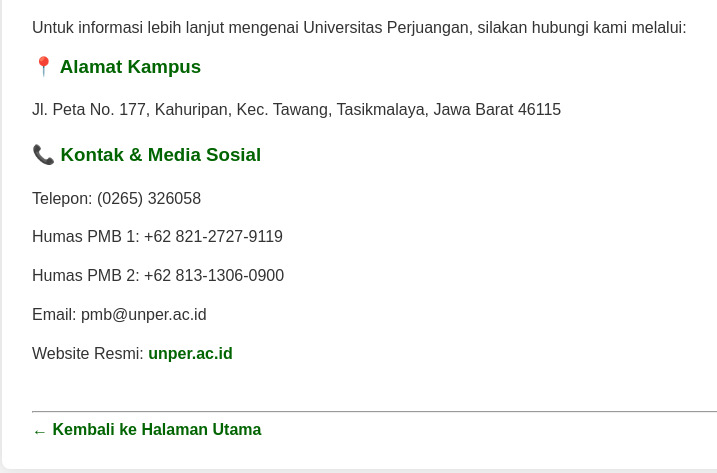
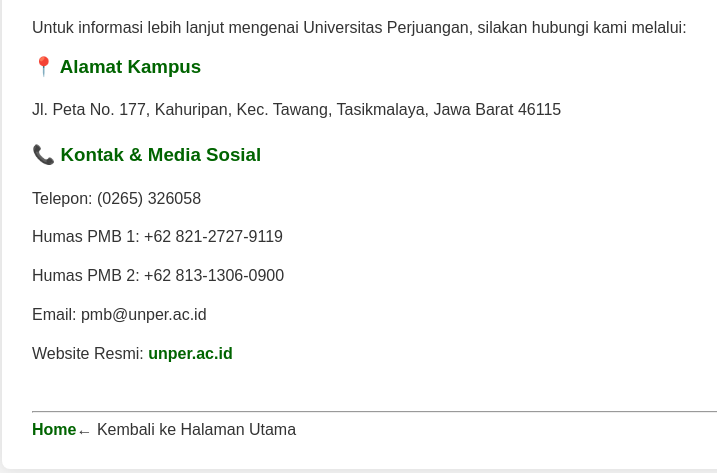
Before and after one commit to rhnvlys/TUGAS2_RAIHAN_2303010122, a plain HTML site: page hubungi_raihan.html in a window 1280 px wide. Shown: the part 131-604 px from the top of the page, without its empty margins (96-813 px from the left). Drawn offline with Linux system fonts and the light colour scheme.

Commit message:
Update hubungi_raihan.html

```diff
--- a/hubungi_raihan.html
+++ b/hubungi_raihan.html
@@ -32,7 +32,8 @@
         </ul>
         <br>
         <hr>
-        <a href="index_Raihan.html">← Kembali ke Halaman Utama</a>
+        <a href="index.html">Home</a>← Kembali ke Halaman Utama</a>
     </div>
 </body>
+
 </html>
```
